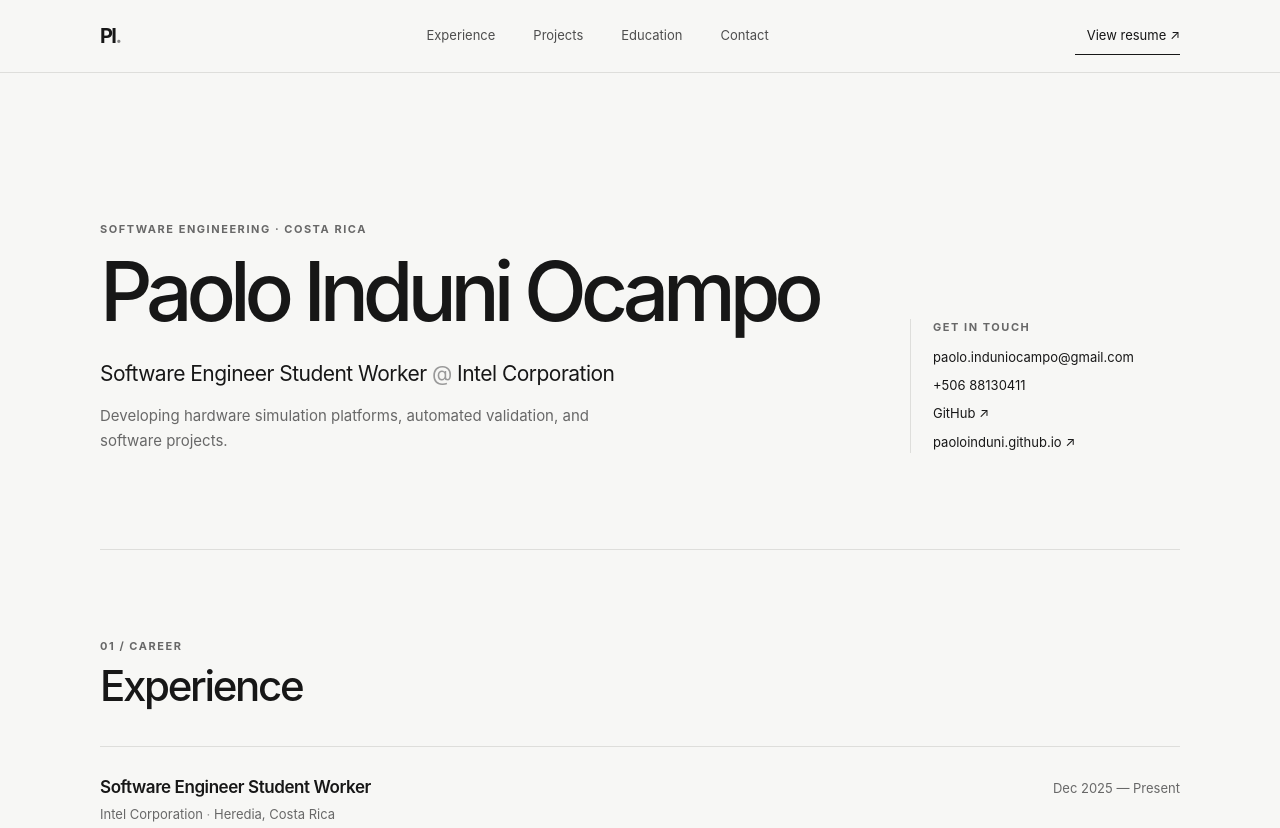
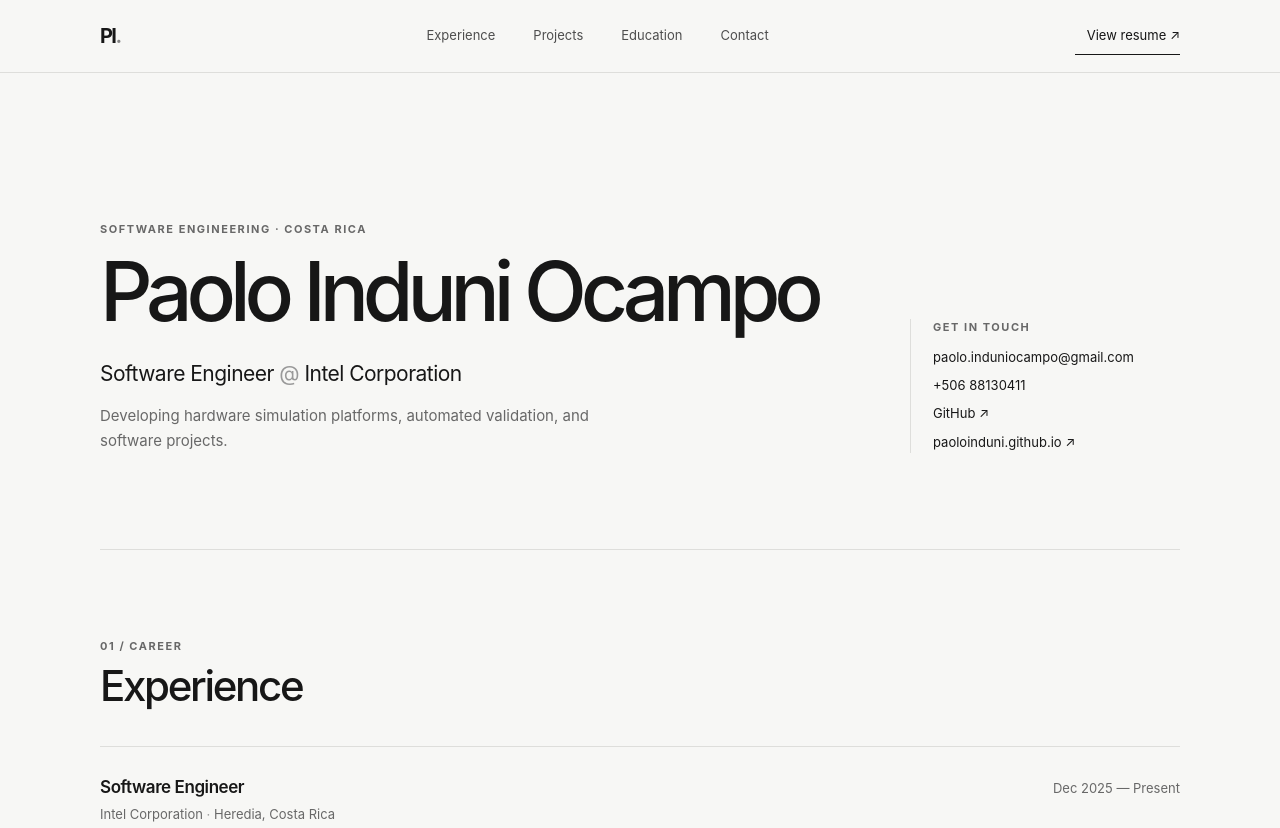
Before and after one commit to PaoloInduni/PaoloInduni.github.io, a plain HTML site: page index.html in a window 1280 px wide. Shown: the top 828 px of the page. Drawn offline with Linux system fonts and the light colour scheme.

Commit message:
Update Job title

```diff
--- a/index.html
+++ b/index.html
@@ -4,7 +4,7 @@
 	<meta charset="UTF-8">
 	<meta name="viewport" content="width=device-width, initial-scale=1">
 	<meta name="theme-color" content="#f7f7f5">
-	<meta name="description" content="Paolo Induni Ocampo — Software Engineer Student Worker at Intel Corporation. Experience, selected projects, and publications.">
+	<meta name="description" content="Paolo Induni Ocampo — Software Engineer at Intel Corporation. Experience, selected projects, and publications.">
 	<title>Paolo Induni Ocampo — Software Engineer</title>
 	<link rel="stylesheet" href="styles/styles.css">
 </head>
@@ -29,7 +29,7 @@
 			<div class="hero-copy">
 				<p class="eyebrow">Software engineering · Costa Rica</p>
 				<h1 id="hero-title">Paolo Induni Ocampo</h1>
-				<p class="hero-role">Software Engineer Student Worker <span>@</span> Intel Corporation</p>
+				<p class="hero-role">Software Engineer <span>@</span> Intel Corporation</p>
 				<p class="hero-summary">Developing hardware simulation platforms, automated validation, and software projects.</p>
 			</div>
 			<aside class="contact-panel" id="contact" aria-label="Contact information">
@@ -50,7 +50,7 @@
 				<article class="timeline-entry">
 					<div class="entry-heading">
 						<div>
-							<h3>Software Engineer Student Worker</h3>
+							<h3>Software Engineer</h3>
 							<p class="entry-organization">Intel Corporation <span>·</span> Heredia, Costa Rica</p>
 						</div>
 						<p class="entry-date"><time datetime="2025-12">Dec 2025</time> — Present</p>
```
